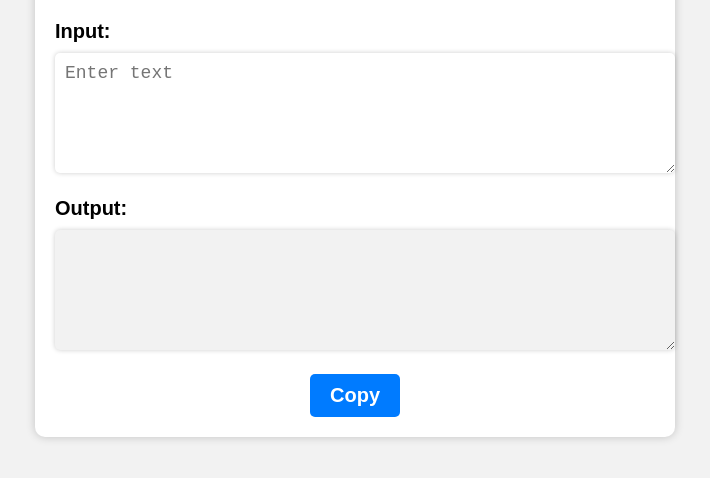
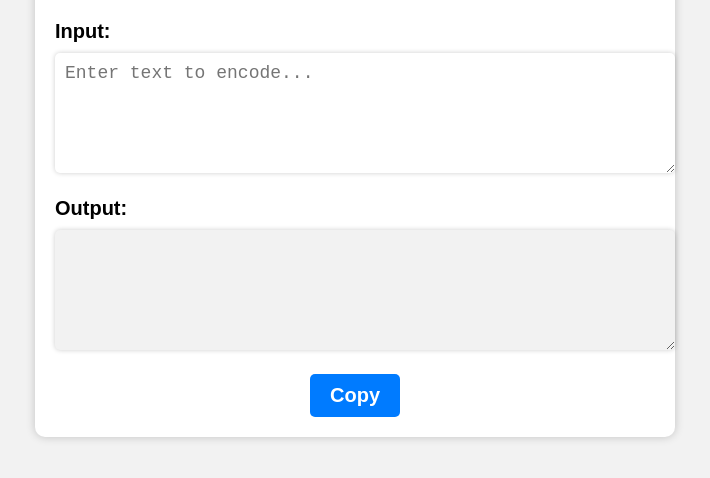
Before and after one commit to MrBreakNFix/mrbreaknfix.github.io, a plain HTML site: page hex.html in a window 1280 px wide. Shown: the part 116-594 px from the top of the page, without its empty margins (285-995 px from the left). Drawn offline with Linux system fonts and the light colour scheme.

Commit message:
Update hex.html

```diff
--- a/hex.html
+++ b/hex.html
@@ -63,7 +63,7 @@
 <div class="container">
     <h1>Breaks Hex Encoder</h1>
     <label for="input">Input:</label>
-    <textarea id="input" placeholder="Enter text"></textarea>
+    <textarea id="input" placeholder="Enter text to encode..."></textarea>
     <label for="output">Output:</label>
     <textarea id="output" readonly></textarea>
     <button onclick="encode()">Copy</button>
```
